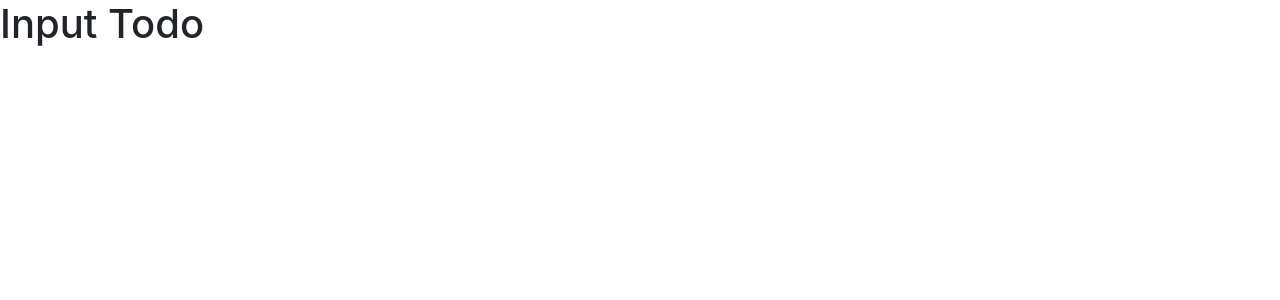
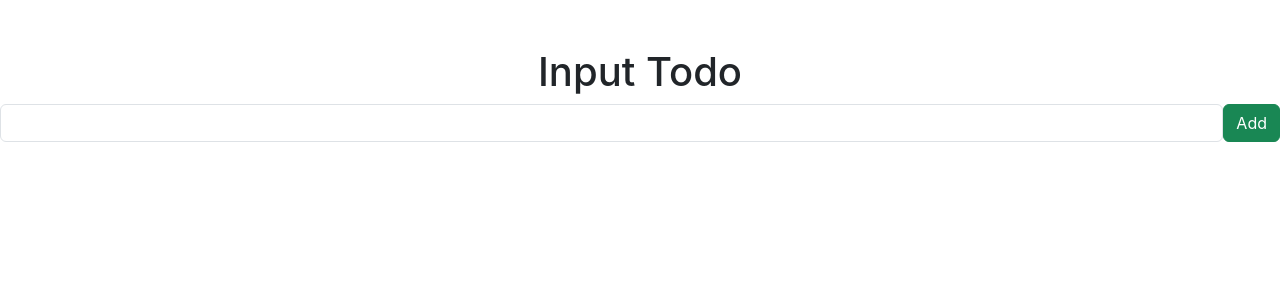
Before and after one commit to luccachantre/pern1, a React (Create React App) app in the folder client/: page / in a window 1280 px wide. Shown: the top 300 px of the page. Built offline with nearby package versions, Linux system fonts and the light colour scheme.

Commit message:
made some changes to InputTodo component, learned that bootstrap works by setting classNames to certain keywords to apply styles directly to elements

```diff
--- a/client/src/App.js
+++ b/client/src/App.js
@@ -1,4 +1,4 @@
-//import React, { Fragment } from "react"; //deprecated I believe
+import React, { Fragment } from "react"; //deprecated I believe
 import './App.css';
 //"Tip for you guys following along in 2024. Fragments is no longer needed in react.
 //You can just use empty elements "<></>" instead of a fragment now." - a youtube comment
@@ -8,9 +8,9 @@
 
 function App() {
   return (
-    <div>
+    <Fragment>
       <InputTodo></InputTodo>
-    </div>
+    </Fragment>
   );
 }
 
--- a/client/src/components/InputTodo.js
+++ b/client/src/components/InputTodo.js
@@ -1,8 +1,14 @@
-import React from "react";
+import React, { Fragment } from "react";
 
 const InputTodo = () => {
     return (
-        <h1>Input Todo</h1>
+        <Fragment>
+            <h1 className="text-center mt-5">Input Todo</h1>
+            <form className="d-flex">
+                <input type="text" className="form-control"/>
+                <button className="btn btn-success">Add</button>
+            </form>
+        </Fragment>
     )
 }
 
```
